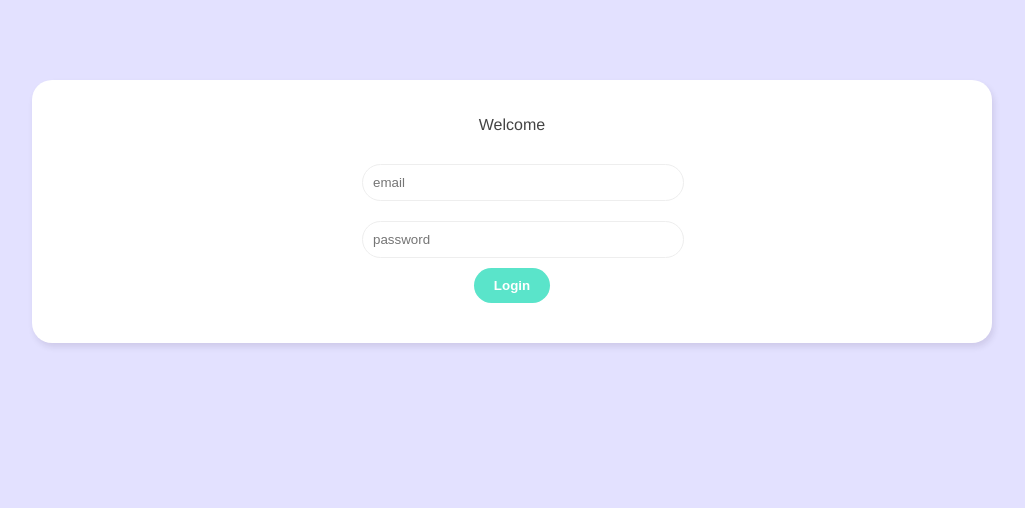
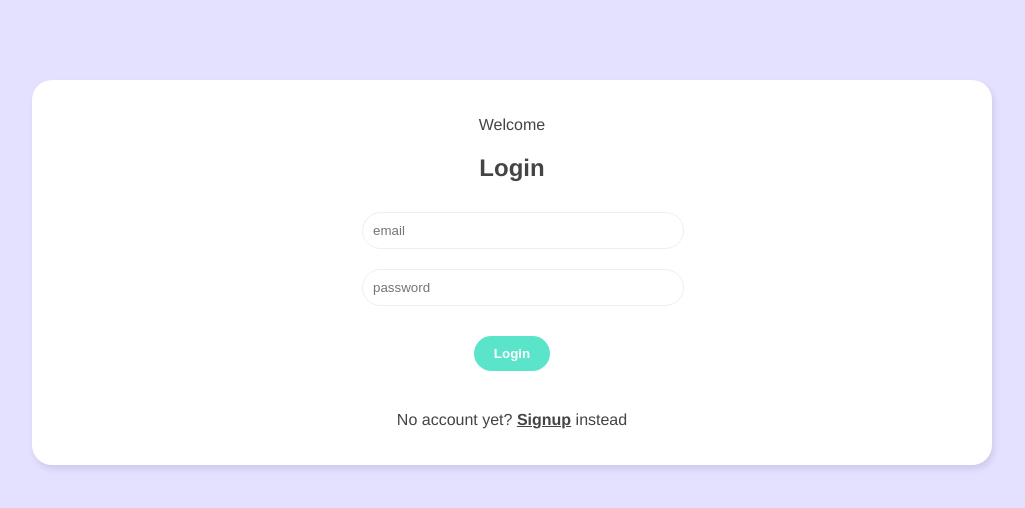
Before and after one commit to imsagarchopra/vue-live-chat-app, a Vue app: page / in a window 1280 px wide. Shown: the top 508 px of the page, without its empty margins (128-1153 px from the left). Built offline with nearby package versions, Linux system fonts and the light colour scheme.

Commit message:
Switching between login and signup form

```diff
--- a/src/views/Welcome.vue
+++ b/src/views/Welcome.vue
@@ -1,16 +1,31 @@
 <template>
     <div class="welcome container">
         <p>Welcome</p>
-        <!-- <SignupForm/> -->
-        <LoginForm/>
+        <div v-if="showLogin">
+            <h2>Login</h2>
+            <LoginForm/>
+            <p>No account yet? <span @click="showLogin = false">Signup</span> instead</p>
+        </div>
+        <div v-else>
+            <h2>Sign up</h2>
+            <SignupForm/>
+            <p>Already Registered? <span @click="showLogin = true">Login</span> instead</p>
+        </div>
+
     </div>
 </template>
 
 <script>
+import {ref} from 'vue'
 import SignupForm from '@/components/SignupForm.vue';
 import LoginForm from '@/components/LoginForm.vue'
     export default {
-        components: {SignupForm, LoginForm}
+        components: {SignupForm, LoginForm},
+        setup(){
+            const showLogin = ref(true)
+
+            return { showLogin }
+        }
     }
 </script>
 
@@ -37,4 +52,12 @@
     color: #999;
     margin: 10px auto;
   }
+  .welcome span{
+    font-weight: bold;
+    text-decoration: underline;
+    cursor: pointer;
+  }
+  .welcome button{
+    margin: 20px auto;
+  }
 </style>
```
